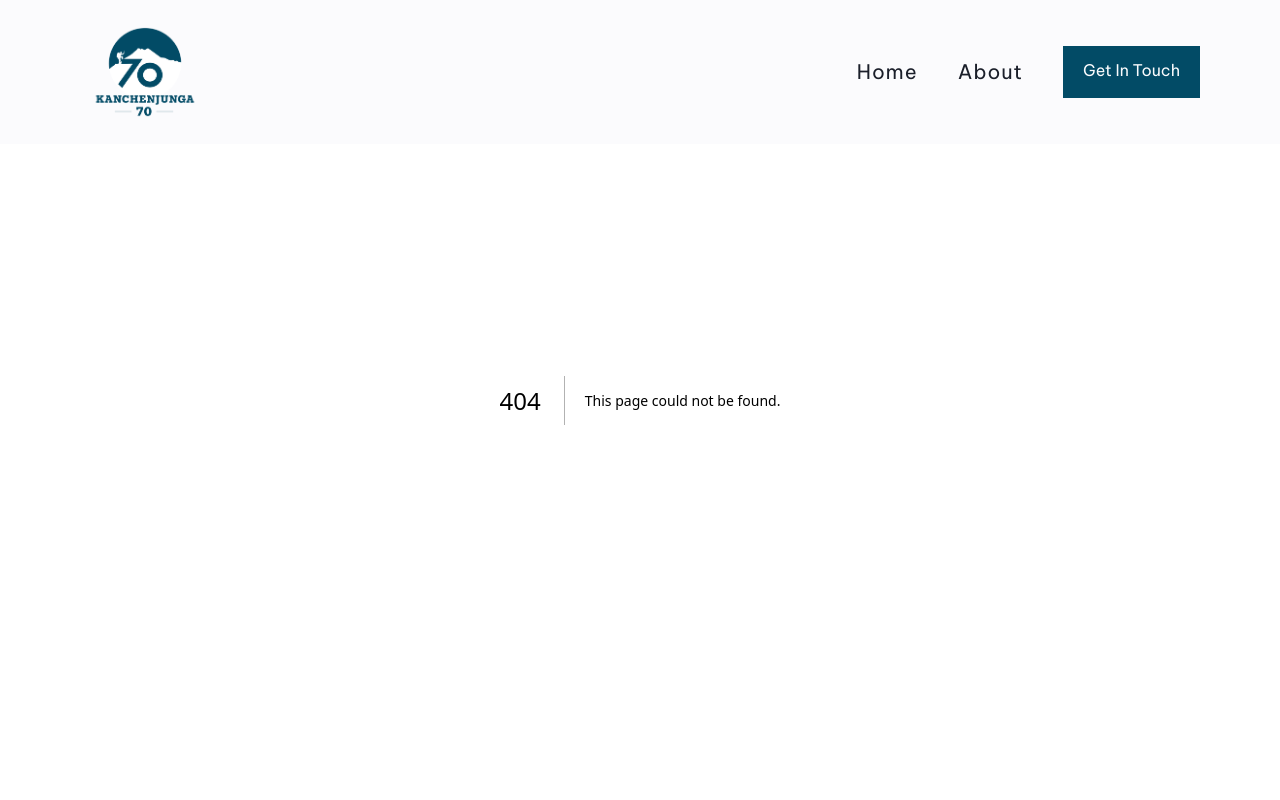
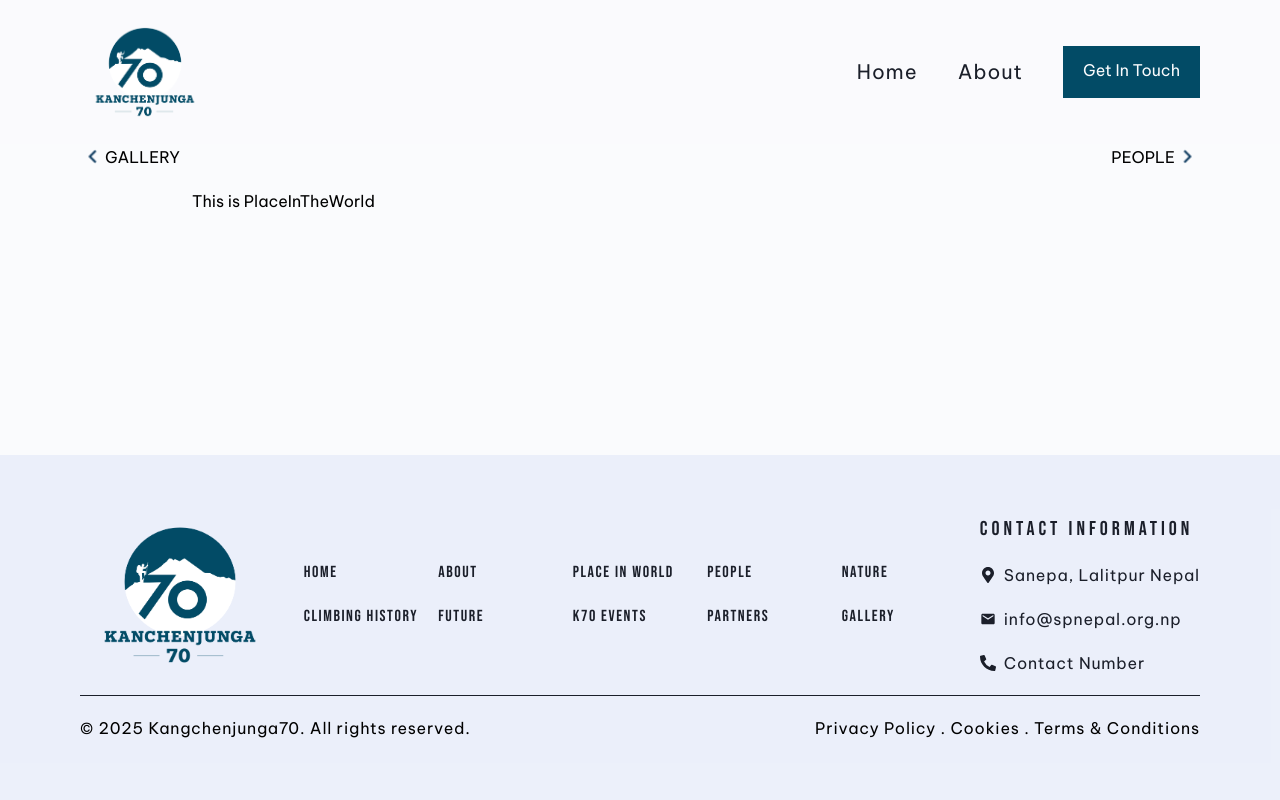
Before and after one commit to Mandalabs-LLC/K70-website, a Next.js app: page /details/1 in a window 1280 px wide. Before the commit this address had no page. Shown: the top 800 px of the page. Built offline with nearby package versions, Linux system fonts and the light colour scheme.

Commit message:
ADD: layout for grid detail pages

```diff
--- /dev/null
+++ b/src/app/details/[events]/page.tsx
@@ -0,0 +1,93 @@
+'use client';
+
+import React, { FC, useEffect, useState } from 'react';
+import { usePathname, useRouter } from 'next/navigation';
+import Image from 'next/image';
+import { ClimbingHistory } from '@/components/GridDetailComponents/ClimbingHistory';
+import { Events } from '@/components/GridDetailComponents/Events';
+import { Future } from '@/components/GridDetailComponents/Future';
+import { Gallery } from '@/components/GridDetailComponents/Gallery';
+import { Nature } from '@/components/GridDetailComponents/Nature';
+import { Partners } from '@/components/GridDetailComponents/Partners';
+import { People } from '@/components/GridDetailComponents/People';
+import { PlaceInTheWorld } from '@/components/GridDetailComponents/PlaceInTheWorld';
+import { gridData } from '@/data/gridData';
+import ArrowRight from '../../../../public/images/arrow-right.png';
+import ArrowLeft from '../../../../public/images/arrow-left.png';
+
+
+const page: FC = () => {
+    const [currentComponentIndex, setCurrentComponentIndex] = useState(0);
+    const pathname = usePathname();
+    const router = useRouter();
+
+    // Mapping the component names to actual components
+    const componentsMap: { [key: string]: JSX.Element } = {
+        "place in the world": <PlaceInTheWorld />,
+        "people": <People />,
+        "nature": <Nature />,
+        "climbing history": <ClimbingHistory />,
+        "future": <Future />,
+        "k70 events": <Events />,
+        "partners": <Partners />,
+        "gallery": <Gallery />
+    };
+
+    // Find the index of the current path in gridData based on the link
+    useEffect(() => {
+        const index = gridData.findIndex((item) => pathname === item.link);
+        setCurrentComponentIndex(index !== -1 ? index : 0);
+    }, [pathname]);
+
+    const currentItem = gridData[currentComponentIndex];
+    const ComponentToRender = componentsMap[currentItem.event];
+
+    // Determine previous and next indexes
+    const prevIndex = (currentComponentIndex - 1 + gridData.length) % gridData.length;
+    const nextIndex = (currentComponentIndex + 1) % gridData.length;
+
+    // Navigate to the previous or next item
+    const handleNavigation = (index: number) => {
+        router.push(gridData[index].link);
+    };
+
+    return (
+        <div className="pt-[9rem] px-5 md:px-20 flex flex-col items-center space-y-5">
+            {/* Navigation Arrows */}
+            <div className="flex justify-between items-center w-full">
+                {/* Previous Item */}
+                <button
+                    className="flex items-center"
+                    onClick={() => handleNavigation(prevIndex)}
+                >
+                    <Image
+                        src={ArrowLeft}
+                        alt='ArrowLeft'
+                        className=' h-[25px] w-[25px] object-contain'
+                    />
+                    <span className="text-base leading-none">{gridData[prevIndex].event.toUpperCase()}</span>
+                </button>
+
+                {/* Next Item */}
+                <button
+                    className="flex items-center"
+                    onClick={() => handleNavigation(nextIndex)}
+                >
+                    <span className="text-base leading-none">{gridData[nextIndex].event.toUpperCase()}</span>
+                    <Image
+                        src={ArrowRight}
+                        alt='ArrowRight'
+                        className=' h-[25px] w-[25px] object-contain'
+                    />
+                </button>
+            </div>
+
+            {/* Component Rendering */}
+            <div className="w-full max-w-4xl">
+                {ComponentToRender}
+            </div>
+        </div>
+    );
+};
+
+export default page;
--- /dev/null
+++ b/src/components/GridDetailComponents/ClimbingHistory.tsx
@@ -0,0 +1,9 @@
+export const ClimbingHistory = () => {
+
+    return (
+      <div>
+        This is ClimbingHistory
+      </div>
+    )
+
+}
--- /dev/null
+++ b/src/components/GridDetailComponents/Events.tsx
@@ -0,0 +1,9 @@
+export const Events = () => {
+
+    return (
+      <div>
+        This is Events
+      </div>
+    )
+
+}
--- /dev/null
+++ b/src/components/GridDetailComponents/Future.tsx
@@ -0,0 +1,9 @@
+export const Future = () => {
+
+    return (
+      <div>
+        This is Future
+      </div>
+    )
+
+}
--- /dev/null
+++ b/src/components/GridDetailComponents/Gallery.tsx
@@ -0,0 +1,9 @@
+export const Gallery = () => {
+
+    return (
+      <div>
+        This is Gallery
+      </div>
+    )
+
+}
--- /dev/null
+++ b/src/components/GridDetailComponents/Nature.tsx
@@ -0,0 +1,9 @@
+export const Nature = () => {
+
+    return (
+      <div>
+        This is Nature
+      </div>
+    )
+
+}
--- /dev/null
+++ b/src/components/GridDetailComponents/Partners.tsx
@@ -0,0 +1,9 @@
+export const Partners = () => {
+
+    return (
+      <div>
+        This is Partners
+      </div>
+    )
+
+}
--- /dev/null
+++ b/src/components/GridDetailComponents/People.tsx
@@ -0,0 +1,9 @@
+export const People = () => {
+
+    return (
+      <div>
+        This is People
+      </div>
+    )
+
+}
--- /dev/null
+++ b/src/components/GridDetailComponents/PlaceInTheWorld.tsx
@@ -0,0 +1,9 @@
+export const PlaceInTheWorld = () => {
+
+  return (
+    <div>
+      This is PlaceInTheWorld
+    </div>
+  )
+
+}
--- a/src/data/gridData.ts
+++ b/src/data/gridData.ts
@@ -11,48 +11,48 @@ import { StaticImageData } from 'next/image';
 interface GridItem {
     event: string;
     link: string;
-    photo: StaticImageData;
+    photo: StaticImageData
 }
 
 export const gridData: GridItem[] = [
     {
         event: "place in the world",
-        link: "#",
+        link: "/details/place-in-the-world",
         photo: placeinworld
     },
     {
         event: "people",
-        link: "#",
+        link: "/details/people",
         photo: people
     },
     {
         event: "nature",
-        link: "#",
+        link: "/details/nature",
         photo: nature
     },
     {
         event: "climbing history",
-        link: "#",
+        link: "/details/climbing-history",
         photo: climbinghistory
     },
     {
         event: "future",
-        link: "#",
+        link: "/details/future",
         photo: future
     },
     {
         event: "k70 events",
-        link: "#",
+        link: "/details/k70-events",
         photo: k70events
     },
     {
         event: "partners",
-        link: "#",
+        link: "/details/partners",
         photo: partners
     },
     {
         event: "gallery",
-        link: "#",
+        link: "/details/gallery",
         photo: gallery
     },
 ];
```
Also changed, not shown: public/images/arrow-left.png (added), public/images/arrow-right.png (added).
